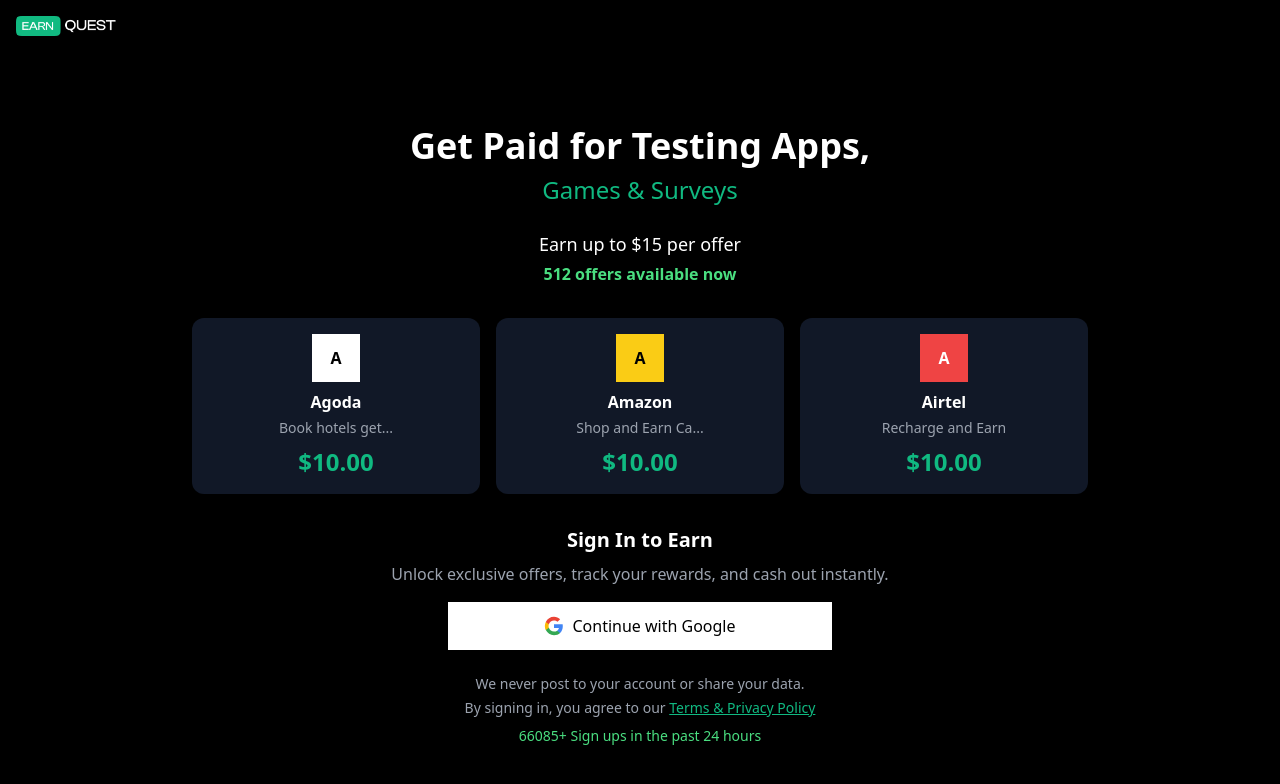
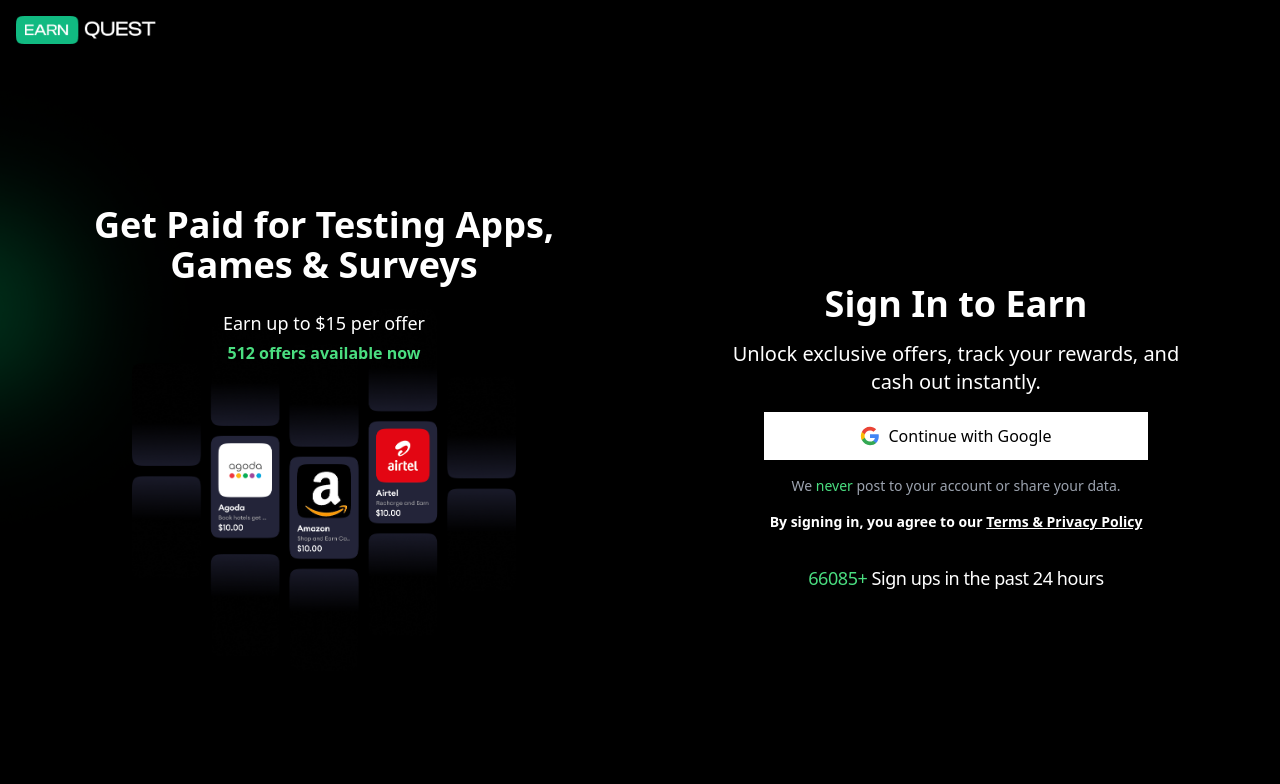
Before and after one commit to iamvaibhav31/EarnQuest, a Next.js app: page / in a window 1280 px wide. Shown: the top 784 px of the page. Built offline with nearby package versions, Linux system fonts and the light colour scheme; no server answers.

Commit message:
refactor: clean up ExploreOffersPage, enhance layout and styling in Home component

```diff
--- a/app/_components/GoogleSignInButton.tsx
+++ b/app/_components/GoogleSignInButton.tsx
@@ -26,7 +26,7 @@
   return (
     <button
       onClick={handleGoogleSignIn}
-      className="bg-white text-black px-6 py-3 rounded-lg flex items-center justify-center gap-2 w-full max-w-sm font-medium hover:bg-gray-100 transition-colors"
+      className="bg-white text-black px-6 py-3 flex items-center justify-center gap-2 w-full max-w-sm font-medium hover:bg-gray-100 transition-colors rounded-md shadow-md"
     >
       <svg
         xmlns="http://www.w3.org/2000/svg"
--- a/app/layout.tsx
+++ b/app/layout.tsx
@@ -22,15 +22,15 @@
 }>) {
   return (
     <html lang="en" suppressHydrationWarning>
-      <body className="antialiased min-h-screen bg-background text-foreground p-4" suppressHydrationWarning>
+      <body className="antialiased min-h-screen  bg-background text-foreground flex flex-col gap-4 " suppressHydrationWarning>
         <ThemeProvider
           attribute="class"
           defaultTheme="system"
           enableSystem
           disableTransitionOnChange
         >
-          <header className="flex justify-between items-center">
-            <Image src="/earnQuestIcon.png" alt="EarnQuest logo" width={100} height={100} />
+          <header className="flex justify-between items-center px-4 py-4 ">
+            <Image src="/earnQuestIcon.png" alt="EarnQuest logo" width={140} height={70} className="h-auto object-contain" />
             <LogoutButton />
           </header>
 
--- a/app/offers/page.tsx
+++ b/app/offers/page.tsx
@@ -3,10 +3,6 @@
 
 
 export default async function ExploreOffersPage() {
-
-  console.log("Rendering Explore Offers Page");
-
-
   return (
     <>
       {/* Title and Search */}
--- a/app/page.tsx
+++ b/app/page.tsx
@@ -1,74 +1,49 @@
-import GoogleSignInButton from '@/app/_components/GoogleSignInButton' // We'll create this client component below
+import GoogleSignInButton from '@/app/_components/GoogleSignInButton'
+import Image from "next/image";
 
-export default  function Home() {
+export default function Home() {
   return (
-    <main className="min-h-screen bg-black text-white flex flex-col items-center justify-center p-4">
-
-      {/* Main Title */}
-      <div className="text-center mb-6">
-        <h1 className="text-3xl md:text-4xl font-bold mb-2">
-          Get Paid for Testing Apps,
+    <main className="flex-1 w-full flex flex-col md:flex-row items-center justify-center gap-4 select-none p-4 relative">
+      <Image
+        src="/Star.png"
+        alt="EarnQuest logo"
+        width={250}
+        height={50}
+        className="h-auto object-contain absolute top-0 left-0 hidden md:block z-[-1]"
+        // style={{ zIndex: -1 , top:"-10px", left: "10px"}}
+      />
+      {/* Left section: Hero text + image */}
+      <div className='flex-1 h-full flex flex-col items-center justify-center gap-4'>
+        <h1 className="text-3xl md:text-4xl font-bold mb-2 text-center">
+            Get Paid for Testing Apps, <br/>  Games & Surveys
           </h1>
-        <h2 className="text-xl md:text-2xl text-emerald-500">
-          Games & Surveys
-        </h2>
-      </div>
-
-      {/* Earn Stats */}
-      <div className="text-center mb-8">
+        <div className='relative w-full max-w-sm'>
+          <div className="absolute left-0 top-0 w-full text-center z-10">
             <p className="text-lg mb-1">Earn up to $15 per offer</p>
             <p className="text-green-400 font-semibold">512 offers available now</p>
           </div>
-
-      {/* Offers Grid */}
-      <div className="grid grid-cols-1 md:grid-cols-3 gap-4 mb-8 w-full max-w-4xl">
-        {/* Agoda Card */}
-        <div className="bg-gray-900 rounded-xl p-4 text-center">
-          <div className="bg-white rounded-lg p-2 mx-auto w-12 h-12 mb-2 flex items-center justify-center">
-            <span className="text-black font-bold">A</span> {/* Replace with actual Agoda icon/SVG */}
-          </div>
-          <h3 className="font-semibold mb-1">Agoda</h3>
-          <p className="text-sm text-gray-400 mb-2">Book hotels get...</p>
-          <p className="text-2xl font-bold text-emerald-500">$10.00</p>
-        </div>
-
-        {/* Amazon Card */}
-        <div className="bg-gray-900 rounded-xl p-4 text-center">
-          <div className="bg-yellow-400 rounded-lg p-2 mx-auto w-12 h-12 mb-2 flex items-center justify-center">
-            <span className="text-black font-bold">A</span> {/* Amazon icon */}
-          </div>
-          <h3 className="font-semibold mb-1">Amazon</h3>
-          <p className="text-sm text-gray-400 mb-2">Shop and Earn Ca...</p>
-          <p className="text-2xl font-bold text-emerald-500">$10.00</p>
-        </div>
-
-        {/* Airtel Card */}
-        <div className="bg-gray-900 rounded-xl p-4 text-center">
-          <div className="bg-red-500 rounded-lg p-2 mx-auto w-12 h-12 mb-2 flex items-center justify-center">
-            <span className="text-white font-bold">A</span> {/* Airtel icon */}
-          </div>
-          <h3 className="font-semibold mb-1">Airtel</h3>
-          <p className="text-sm text-gray-400 mb-2">Recharge and Earn</p>
-          <p className="text-2xl font-bold text-emerald-500">$10.00</p>
+          <Image
+            src="/landingpageoffersgrid.png"
+            alt="EarnQuest logo"
+            width={1500}
+            height={500}
+            className="w-full h-auto object-contain" // Responsive image scaling
+          />
         </div>
       </div>
-
-      {/* Sign In Section */}
-      <div className="text-center mb-4">
-        <h3 className="text-xl font-semibold mb-2">Sign In to Earn</h3>
-        <p className="text-gray-400">
-          Unlock exclusive offers, track your rewards, and cash out instantly.
+      <div className='flex-1 h-full flex flex-col items-center justify-center gap-4'>
+        <div className="text-center">
+          <h3 className="text-4xl font-bold mb-4">Sign In to Earn</h3>
+          <p className="text-xl">
+            Unlock exclusive offers, track your rewards, and <br/> cash out instantly.
           </p>
         </div>
-
-      {/* Google Button */}
         <GoogleSignInButton />
-
-      {/* Footer */}
-      <div className="text-center mt-6 text-sm text-gray-400">
-        <p className="mb-1">We never post to your account or share your data.</p>
-        <p>By signing in, you agree to our <a href="/terms" className="text-emerald-500 underline">Terms & Privacy Policy</a></p>
-        <p className="text-green-400 mt-2">66085+ Sign ups in the past 24 hours</p>
+        <div className="text-center text-sm">
+          <p className="mb-1 text-gray-400">We <span className='text-green-400'>never</span> post to your account or share your data.</p>
+          <p className='mt-4 font-semibold'>By signing in, you agree to our <a  className="underline">Terms & Privacy Policy</a></p>
+          <p className=" mt-8 text-lg tracking-tight font-medium"> <span className='text-green-400'>66085+</span> Sign ups in the past 24 hours</p>
+        </div>
       </div>
     </main>
   )
```
Also changed, not shown: public/Star.png (added), public/landingpageoffersgrid.png (added). Lines whose indentation alone changed are shown as unchanged.
